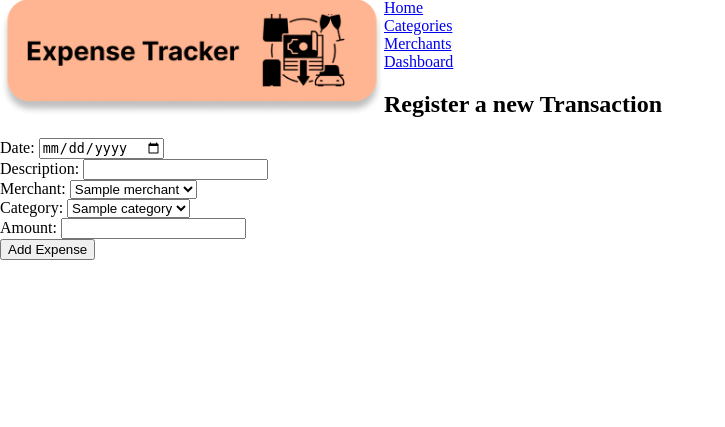
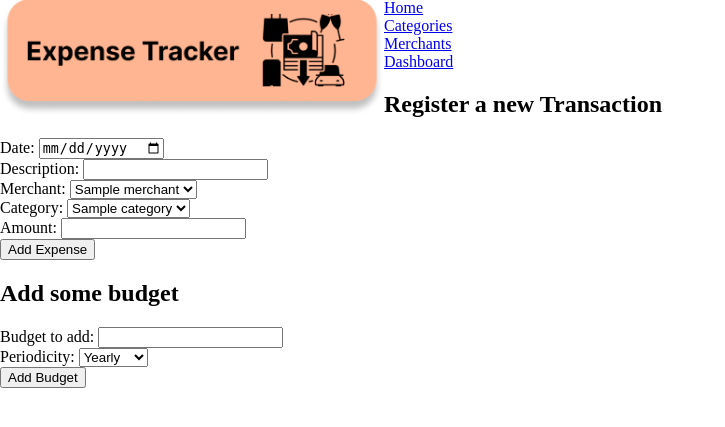
Before and after one commit to sandramolina/pythonic_expense_tracker, a Flask app: page / in a window 1280 px wide. Shown: the part 17-444 px from the top of the page, without its empty margins (0-725 px from the left). Run offline with Flask 2, Linux system fonts and the light colour scheme; a database or web service that is not in the repository returns one stand-in record (values such as "Sample title"); some libraries are stand-ins or nearby versions.

Commit message:
adds form input for budget

```diff
--- a/templates/index.html
+++ b/templates/index.html
@@ -40,4 +40,21 @@
     <input type="submit" value="Add Expense">
 </form>
 
+<h2>Add some budget</h2>
+<form>
+    <div>
+        <label for="total_budget">Budget to add:</label>
+        <input type="number" id="total_budget" name="total_budget" min=0>
+    </div>
+    <div>
+        <label for="periodicity">Periodicity:</label>
+        <select>
+            <option value="yearly">Yearly</option>
+            <option value="monthly">Monthly</option>
+            <option value="weekly">Weekly</option>
+        </select>
+    </div>
+    <input type="submit" value="Add Budget">
+</form>
+
 {% endblock %}
```
